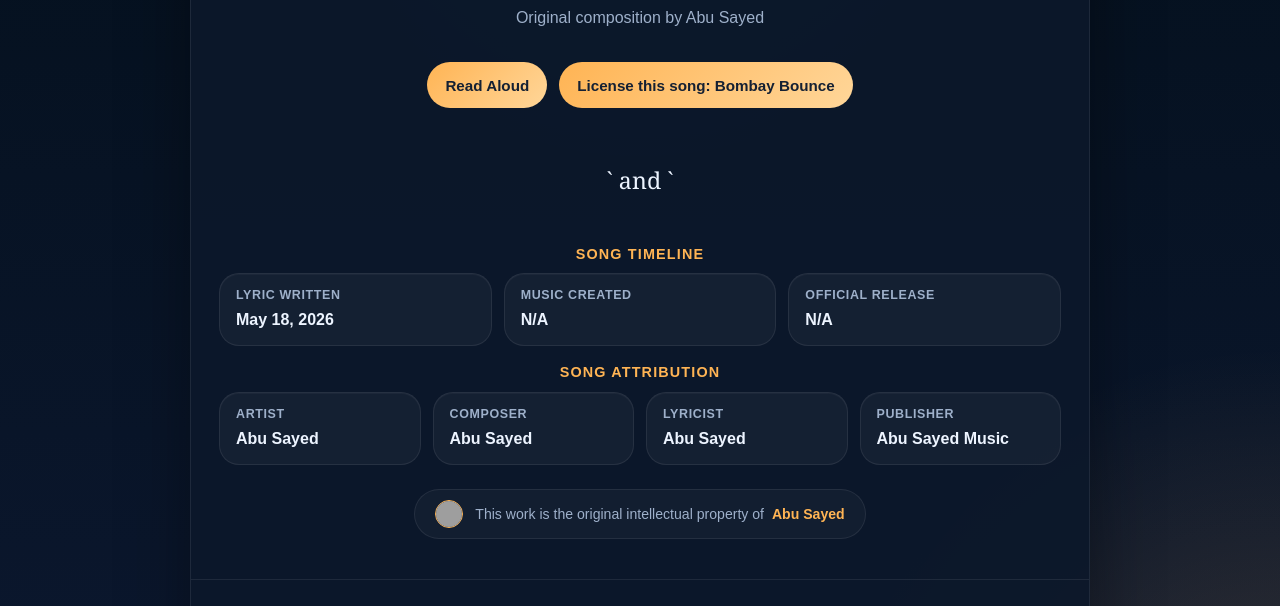
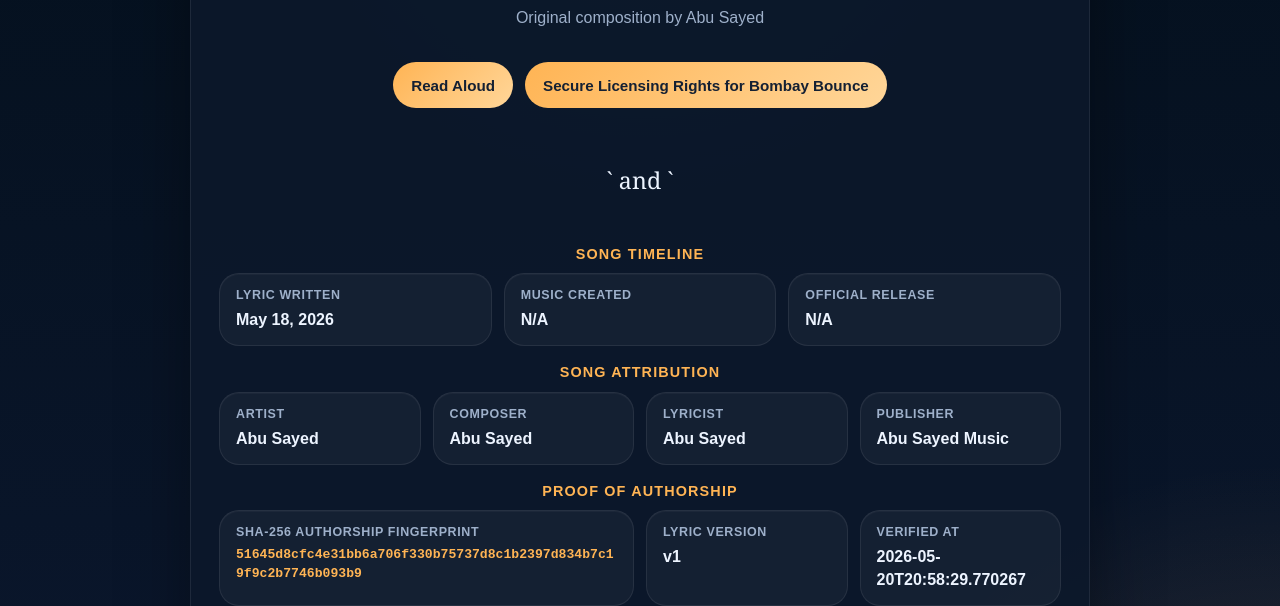
Before and after one commit to ImAbuSayed/bombay-bounce, a plain HTML site: page index.html in a window 1280 px wide. Shown: the part 194-800 px from the top of the page. Drawn offline with Linux system fonts and the light colour scheme; grey boxes are pictures that could not be loaded.

Commit message:
feat: update song assets v1 with signed GPG commit [verified]

```diff
--- a/index.html
+++ b/index.html
@@ -14,9 +14,9 @@
     <meta name="keywords" content="Bombay Bounce, Abu Sayed lyrics, original song lyrics, Abu Sayed original song, Abu Sayed lyricist, Abu Sayed composer, Abu Sayed songwriter, official lyrics">
     <meta name="robots" content="index,follow,max-snippet:-1,max-image-preview:large,max-video-preview:-1">
     <meta name="referrer" content="strict-origin-when-cross-origin">
-    <meta name="description" content="The official lyric sheet for &#x27;Bombay Bounce&#x27; by Abu Sayed. This song is an original creative work, written and composed by the artist.">
+    <meta name="description" content="Abu Sayed&#x27;s original song &#x27;Bombay Bounce&#x27; official lyrics. Explore the depth of this composition, written and owned by Abu Sayed.">
     <meta property="og:title" content="Bombay Bounce - Original Lyrics by Abu Sayed">
-    <meta property="og:description" content="The official lyric sheet for &#x27;Bombay Bounce&#x27; by Abu Sayed. This song is an original creative work, written and composed by the artist.">
+    <meta property="og:description" content="Abu Sayed&#x27;s original song &#x27;Bombay Bounce&#x27; official lyrics. Explore the depth of this composition, written and owned by Abu Sayed.">
     <meta property="og:type" content="music.song">
     <meta property="og:url" content="https://imabusayed.github.io/bombay-bounce/">
     <meta property="og:site_name" content="Abu Sayed Music">
@@ -24,7 +24,7 @@
     <meta name="last-modified" content="2026-05-18 07:57:48">
     <meta name="twitter:card" content="summary_large_image">
     <meta name="twitter:title" content="Bombay Bounce - Original Lyrics by Abu Sayed">
-    <meta name="twitter:description" content="The official lyric sheet for &#x27;Bombay Bounce&#x27; by Abu Sayed. This song is an original creative work, written and composed by the artist.">
+    <meta name="twitter:description" content="Abu Sayed&#x27;s original song &#x27;Bombay Bounce&#x27; official lyrics. Explore the depth of this composition, written and owned by Abu Sayed.">
     <link rel="canonical" href="https://imabusayed.github.io/bombay-bounce/">
     <link rel="sitemap" type="application/xml" title="Sitemap" href="https://imabusayed.github.io/bombay-bounce/sitemap.xml">
     <link rel="author" href="https://github.com/ImAbuSayed">
@@ -100,7 +100,7 @@
       "@id": "https://imabusayed.github.io/bombay-bounce#webpage",
       "url": "https://imabusayed.github.io/bombay-bounce/",
       "name": "Bombay Bounce - Original Lyrics by Abu Sayed",
-      "description": "The official lyric sheet for 'Bombay Bounce' by Abu Sayed. This song is an original creative work, written and composed by the artist.",
+      "description": "Abu Sayed's original song 'Bombay Bounce' official lyrics. Explore the depth of this composition, written and owned by Abu Sayed.",
       "isPartOf": {
         "@id": "https://music.abusayed.com.bd/#website"
       },
@@ -537,7 +537,7 @@
 
         <div class="controls">
             <button class="btn-speak" id="speakBtn" title="Read the lyrics aloud"><span id="speakText">Read Aloud</span></button>
-            <a href="https://music.abusayed.com.bd/Licensing/?https://imabusayed.github.io/bombay-bounce/" class="btn-license" title="Get licensing for this song" target="_blank">License this song: Bombay Bounce</a>
+            <a href="https://music.abusayed.com.bd/Licensing/?https://imabusayed.github.io/bombay-bounce/" class="btn-license" title="Get licensing for this song" target="_blank">Secure Licensing Rights for Bombay Bounce</a>
 
         </div>
         <br>
@@ -612,6 +612,26 @@
             <div class="meta-card">
                 <span class="meta-label">Publisher</span>
                 <strong>Abu Sayed Music</strong>
+            </div>
+
+                </div>
+            </div>
+
+            <div class="details-block">
+                <div class="details-title">Proof of Authorship</div>
+                <div class="meta-grid">
+
+            <div class="meta-card" style="grid-column: span 2;">
+                <span class="meta-label">SHA-256 Authorship Fingerprint</span>
+                <strong style="word-break: break-all; font-family: monospace; font-size: 0.82rem; color: var(--accent);">51645d8cfc4e31bb6a706f330b75737d8c1b2397d834b7c19f9c2b7746b093b9</strong>
+            </div>
+            <div class="meta-card">
+                <span class="meta-label">Lyric Version</span>
+                <strong>v1</strong>
+            </div>
+            <div class="meta-card">
+                <span class="meta-label">Verified At</span>
+                <strong>2026-05-20T20:58:29.770267</strong>
             </div>
 
                 </div>
```
Also changed, not shown: excerpts/Intro-Preview.txt (added), hashes.txt (added), llms.txt, lyrics_backup/2026-05-20_bombay-bounce-v1.txt (added), manifest.json (added), 1 other file.
